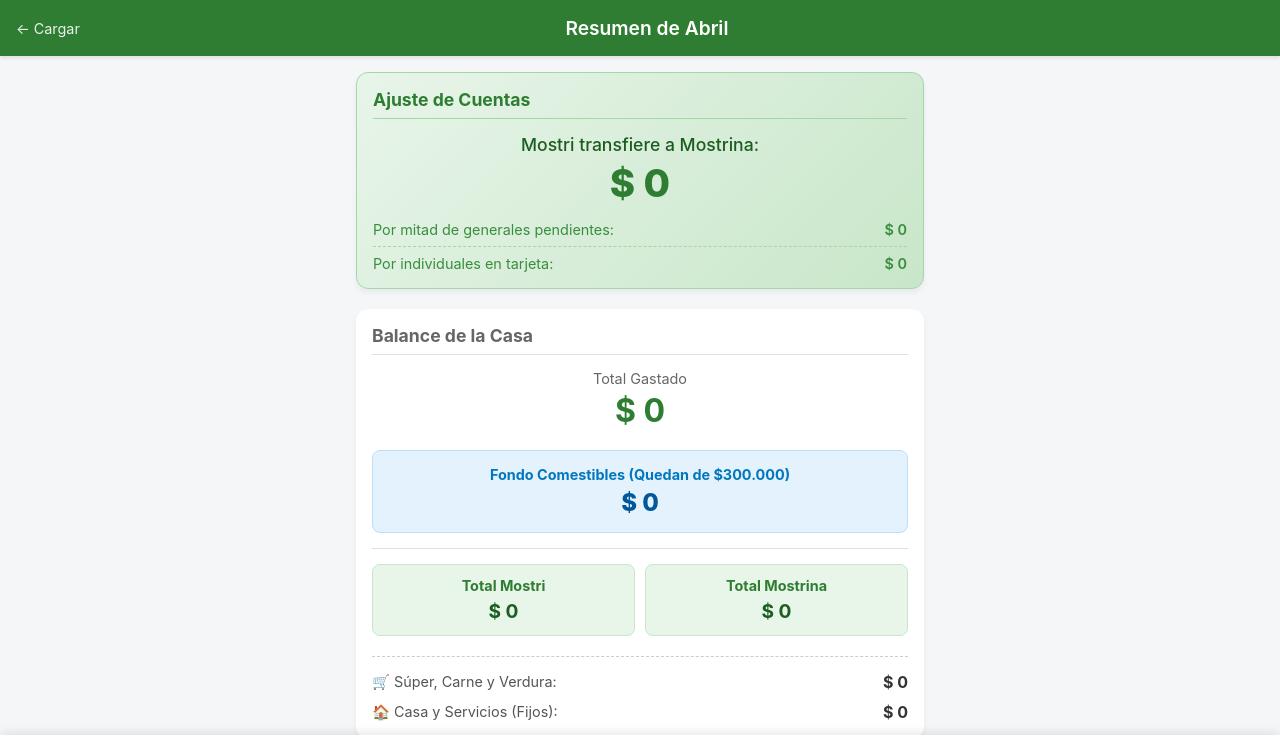
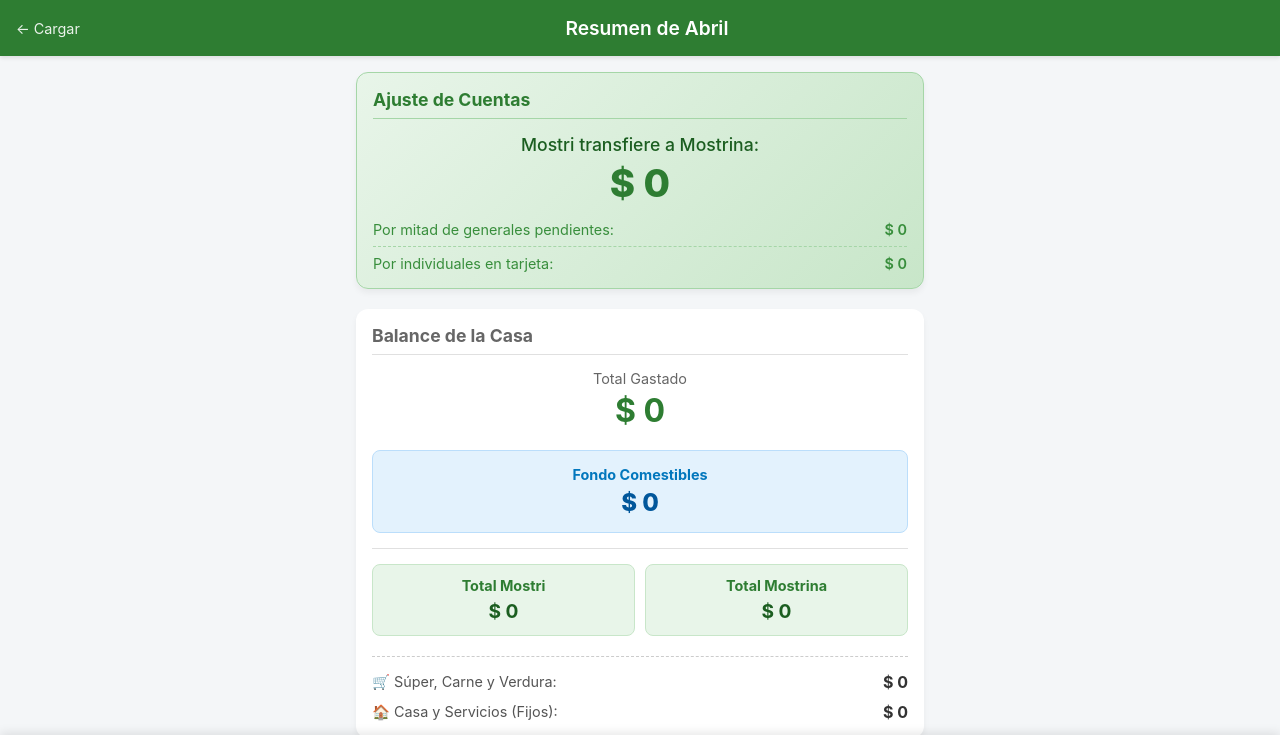
Before and after one commit to PabloRoulet8/control-gastos, a website with bundled scripts: page resumen.html in a window 1280 px wide. Shown: the top 742 px of the page. Built offline with nearby package versions, Linux system fonts and the light colour scheme; no server answers.

Commit message:
Cambio de texto en resumen.html

```diff
--- a/resumen.html
+++ b/resumen.html
@@ -44,7 +44,7 @@
             </div>
 
             <div class="monto-fondo" style="margin-top: 15px; padding: 15px; background-color: #e3f2fd; border-radius: 8px; border: 1px solid #bbdefb; text-align: center;">
-                <span class="label" style="color: #0277bd; display: block; margin-bottom: 5px; font-weight: bold;">Fondo Comestibles (Quedan de $300.000)</span>
+                <span class="label" style="color: #0277bd; display: block; margin-bottom: 5px; font-weight: bold;">Fondo Comestibles</span>
                 <span class="valor-fondo" style="color: #01579b; font-size: 1.5rem; font-weight: 800;">$ 0</span>
             </div>
 
```
